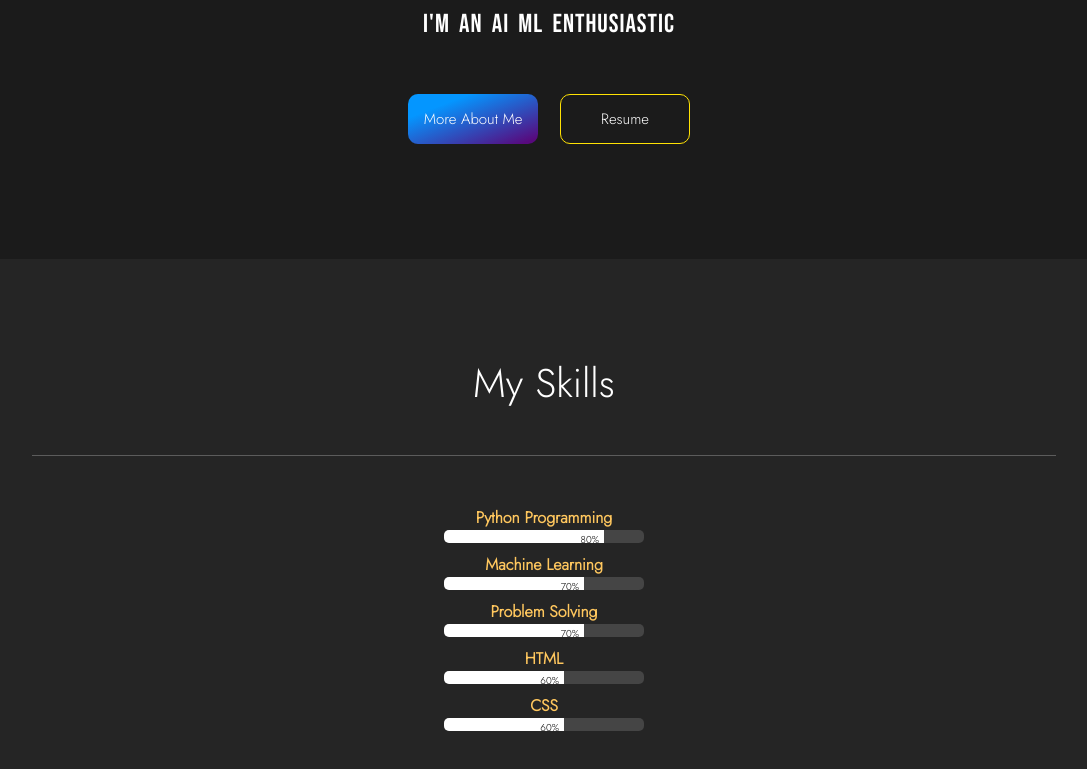
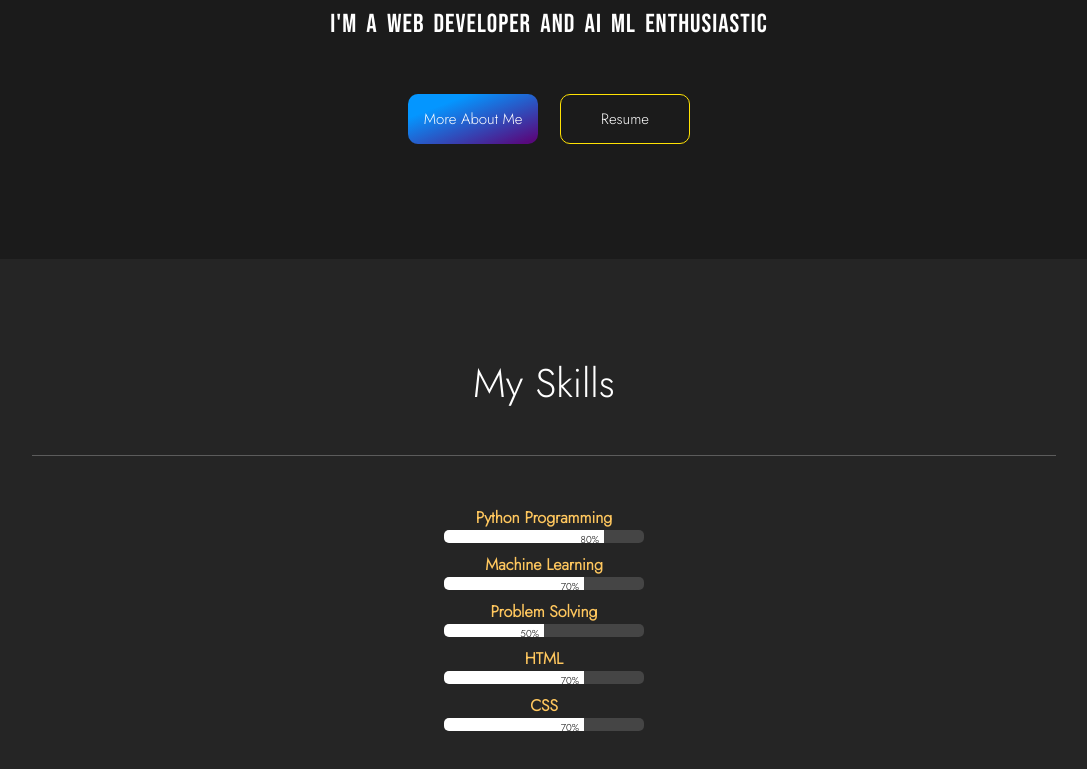
Before and after one commit to ganeshkondaka/portfolio-website, a plain HTML site: page index.html in a window 1280 px wide. Shown: the part 501-1270 px from the top of the page, without its empty margins (96-1183 px from the left). Drawn offline with nearby package versions, Linux system fonts and the light colour scheme.

Commit message:
Update index.html changing the progress bar
description and progress bar are slightly changed

```diff
--- a/index.html
+++ b/index.html
@@ -52,7 +52,7 @@
     <div class="sec2">
         <div class="mydata">
             <p>Hi,<br>I'm <span class="name">GANESH</span><br>
-            <p id="smallp">I'm an ai ml enthusiastic</p></p>
+            <p id="smallp">I'm a web developer and ai ml enthusiastic</p></p>
             <button id="b1">More About Me</button>
             <button id="b2">Resume</button>
         </div>
@@ -78,19 +78,19 @@
           <div class="skill">
             <p>Problem Solving</p>
             <div class="progress">
-              <div class="bar" style="width: 70%;">70%</div>
+              <div class="bar" style="width: 50%;">50%</div>
             </div>
           </div>
           <div class="skill">
             <p>HTML</p>
             <div class="progress">
-              <div class="bar" style="width: 60%;">60%</div>
+              <div class="bar" style="width: 70%;">70%</div>
             </div>
           </div>
           <div class="skill">
             <p>CSS</p>
             <div class="progress">
-              <div class="bar" style="width: 60%;">60%</div>
+              <div class="bar" style="width: 70%;">70%</div>
             </div>
           </div>
         </div>
```
